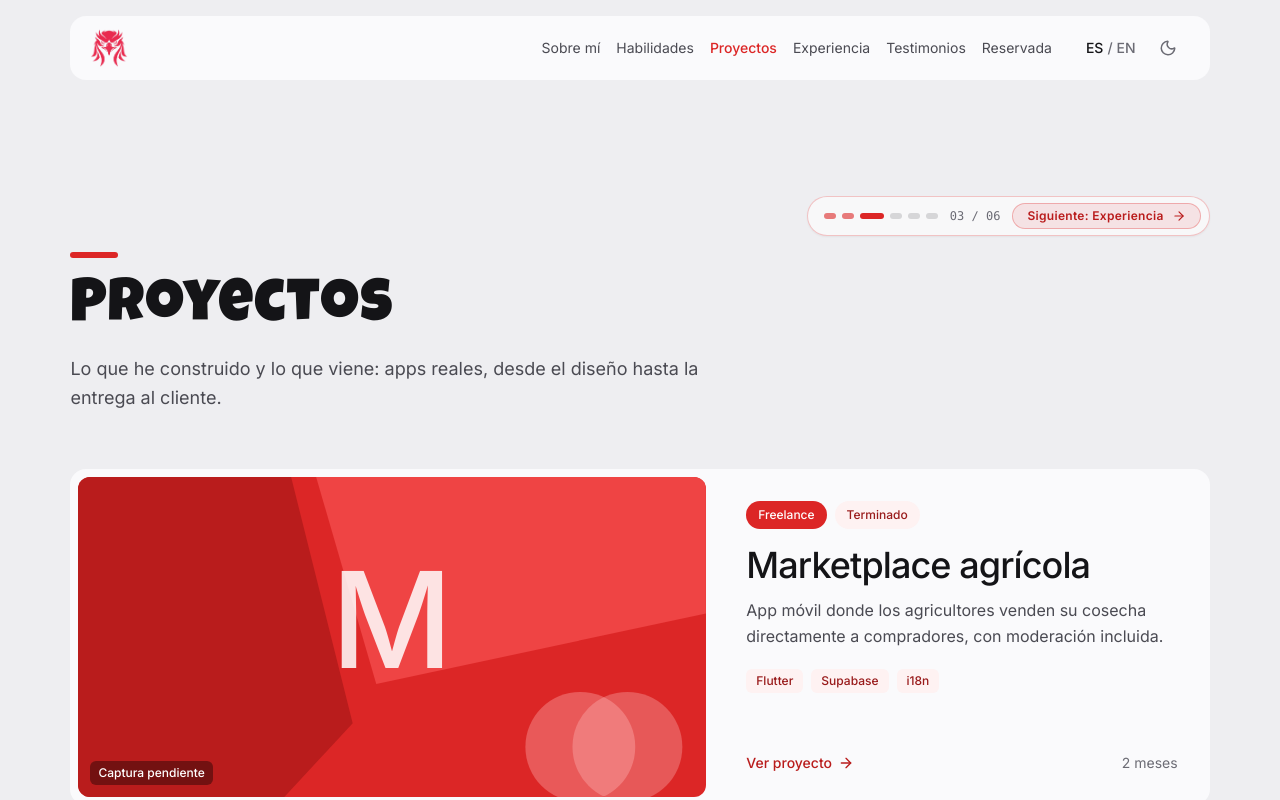
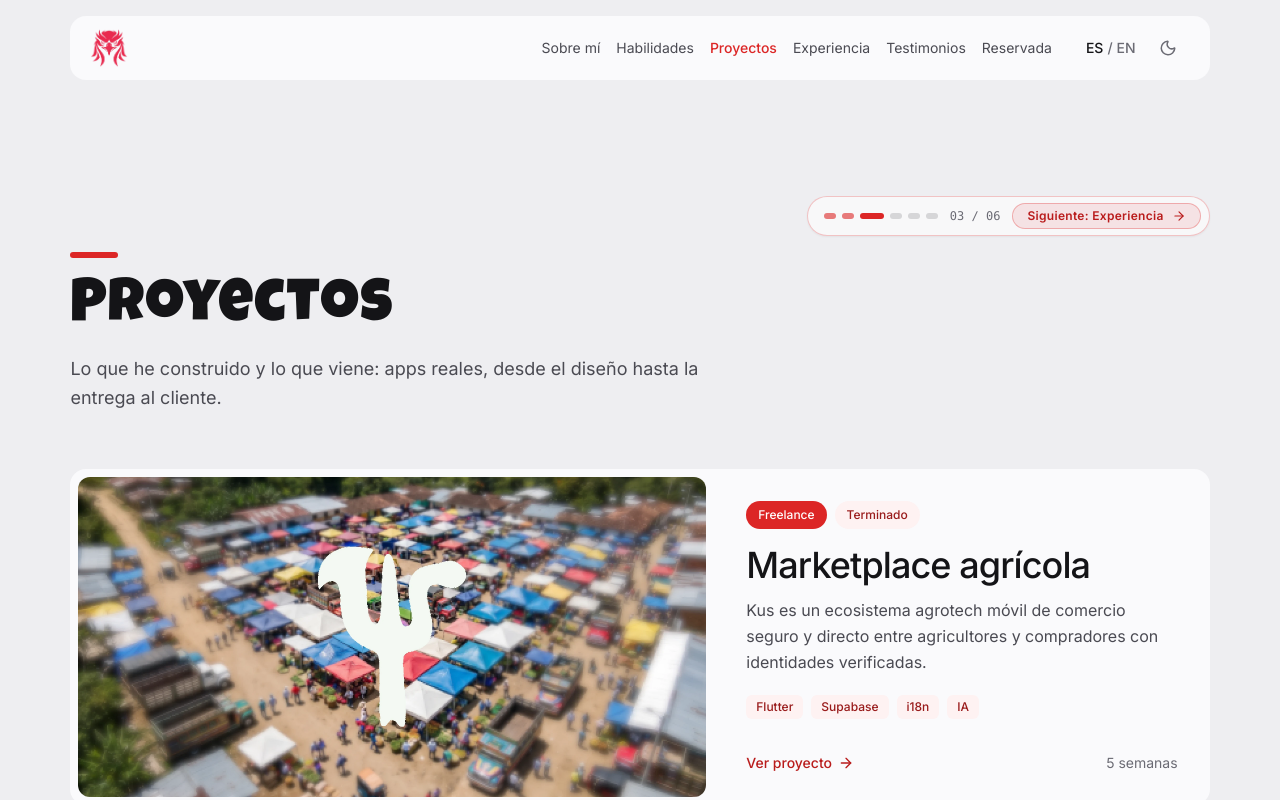
Before and after one commit to Xander-JS/portafolio, a Next.js app: page /projects in a window 1280 px wide. Shown: the top 800 px of the page. Built offline with nearby package versions, Linux system fonts and the light colour scheme.

Commit message:
actualizar la información, enlaces y galería del proyecto Marketplace Agrícola

```diff
--- a/data/projects.ts
+++ b/data/projects.ts
@@ -7,34 +7,42 @@ export const projects: Project[] = [
     slug: "marketplace",
     title: { es: "Marketplace agrícola", en: "Agricultural Marketplace" },
     summary: {
-      es: "App móvil donde los agricultores venden su cosecha directamente a compradores, con moderación incluida.",
-      en: "A mobile app where farmers sell their harvest straight to buyers, with moderation built in.",
+      es: "Kus es un ecosistema agrotech móvil de comercio seguro y directo entre agricultores y compradores con identidades verificadas.",
+      en: "Kus is a mobile agrotech ecosystem for secure and direct commerce between farmers and buyers with verified identities.",
     },
     description: [
       {
-        es: "Un marketplace móvil que conecta a agricultores con compradores sin intermediarios. Cada agricultor publica su cosecha, el comprador la encuentra y la pide, y un moderador cuida que las publicaciones sean reales.",
-        en: "A mobile marketplace that connects farmers with buyers without middlemen. Each farmer lists their harvest, buyers find and order it, and a moderator makes sure listings are genuine.",
+        es: "La plataforma elimina barreras en el mercado agrícola mediante herramientas especializadas. Combina catálogos en tiempo real, negociación de precios con conversión de unidades, cálculos de rentabilidad y una capa de moderación para proteger cada transacción.",
+        en: "The platform eliminates barriers in the agricultural market through specialized tools. It combines real-time catalogs, price negotiations with unit conversion, profitability calculations, and a moderation layer to protect every transaction.",
       },
       {
-        es: "Lo construí como freelance en dos meses con Flutter y Supabase, y está disponible en español e inglés.",
-        en: "I built it as a freelancer in two months with Flutter and Supabase, and it is available in Spanish and English.",
+        es: "Implementado como proyecto freelance de principio a fin en un ciclo ágil de cinco semanas.",
+        en: "Implemented as an end-to-end freelance project in an agile five-week cycle.",
       },
     ],
     type: "freelance",
     role: { es: "Desarrollo móvil", en: "Mobile developer" },
-    duration: { es: "2 meses", en: "2 months" },
+    duration: { es: "5 semanas", en: "5 week" },
     status: "completed",
-    stack: ["Flutter", "Supabase", "i18n"],
+    stack: ["Flutter", "Supabase", "i18n", "IA"],
     features: [
       { es: "Rol agricultor: publica y gestiona su cosecha", en: "Farmer role: lists and manages their harvest" },
       { es: "Rol comprador: busca productos y hace pedidos", en: "Buyer role: browses products and places orders" },
-      { es: "Rol moderador: revisa y aprueba publicaciones", en: "Moderator role: reviews and approves listings" },
+      { es: "Rol moderador: revisa y aprueba usuarios nuevos", en: "Moderator role: Review and approve new users" },
+      { es: "Publicación por voz con asistencia IA", en: "Voice publishing with AI assistance" },
       { es: "Interfaz en español e inglés", en: "Interface in Spanish and English" },
     ],
-    cover: "", // TODO: "/projects/marketplace/cover.jpg"
-    gallery: ["", "", ""], // TODO: "/projects/marketplace/1.jpg", …
-    repoUrl: "", // TODO
-    demoUrl: "", // TODO
+    cover: "/assets/img/apps/app_movil/img_movil.webp",
+    gallery: [
+      "/assets/img/apps/app_movil/01.jpeg",
+      "/assets/img/apps/app_movil/02.jpeg",
+      "/assets/img/apps/app_movil/03.jpeg",
+      "/assets/img/apps/app_movil/04.jpeg",
+      "/assets/img/apps/app_movil/00.jpeg",
+    ],
+    repoUrl: "",
+    demoUrl: "https://agriculturalmarketplace.vercel.app/",
+    apkUrl: "https://github.com/Xander-JS/agricultural_marketplace/releases/download/V1.0/app-release.apk",
   },
   {
     slug: "dj-ai-web",
```
